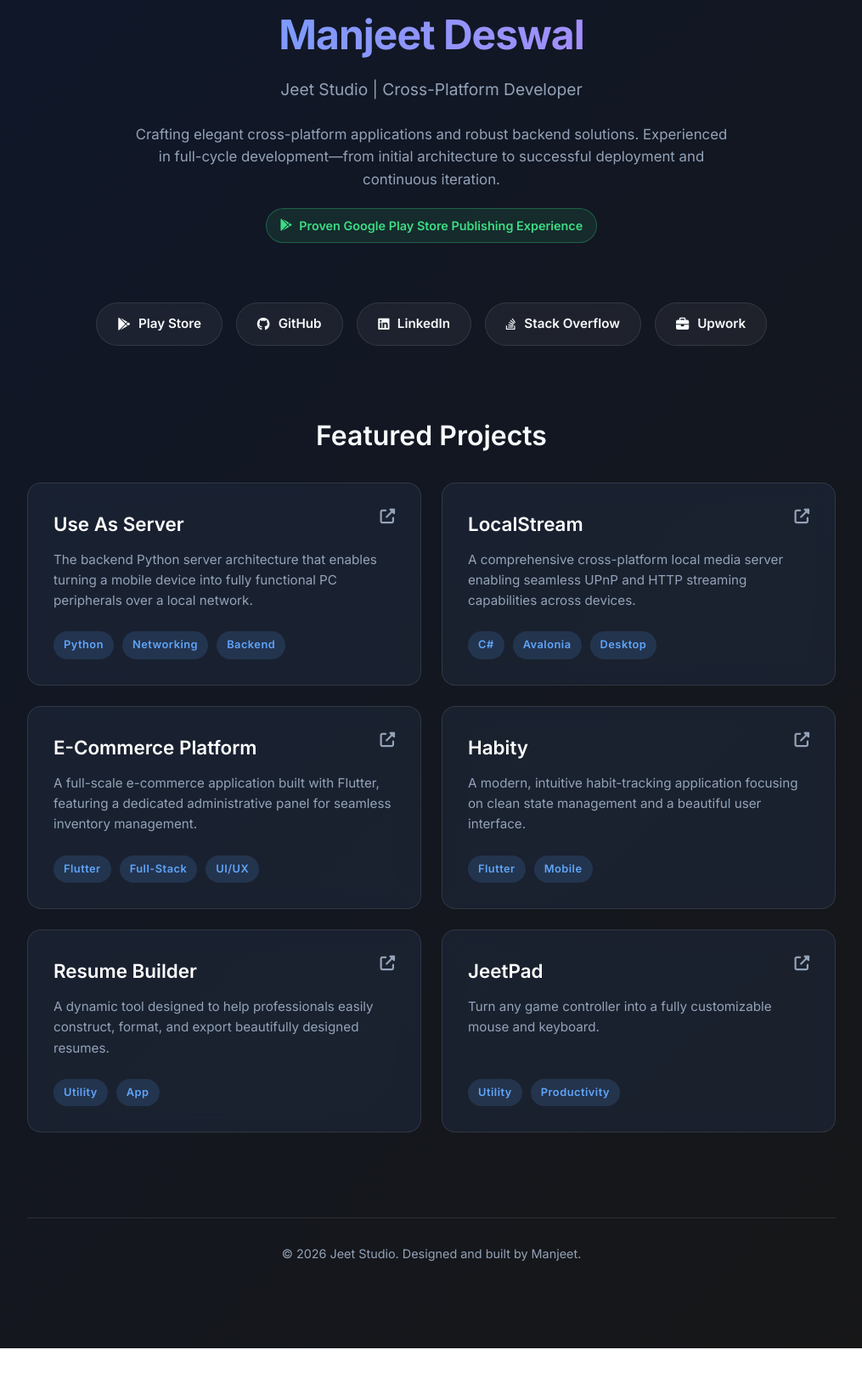
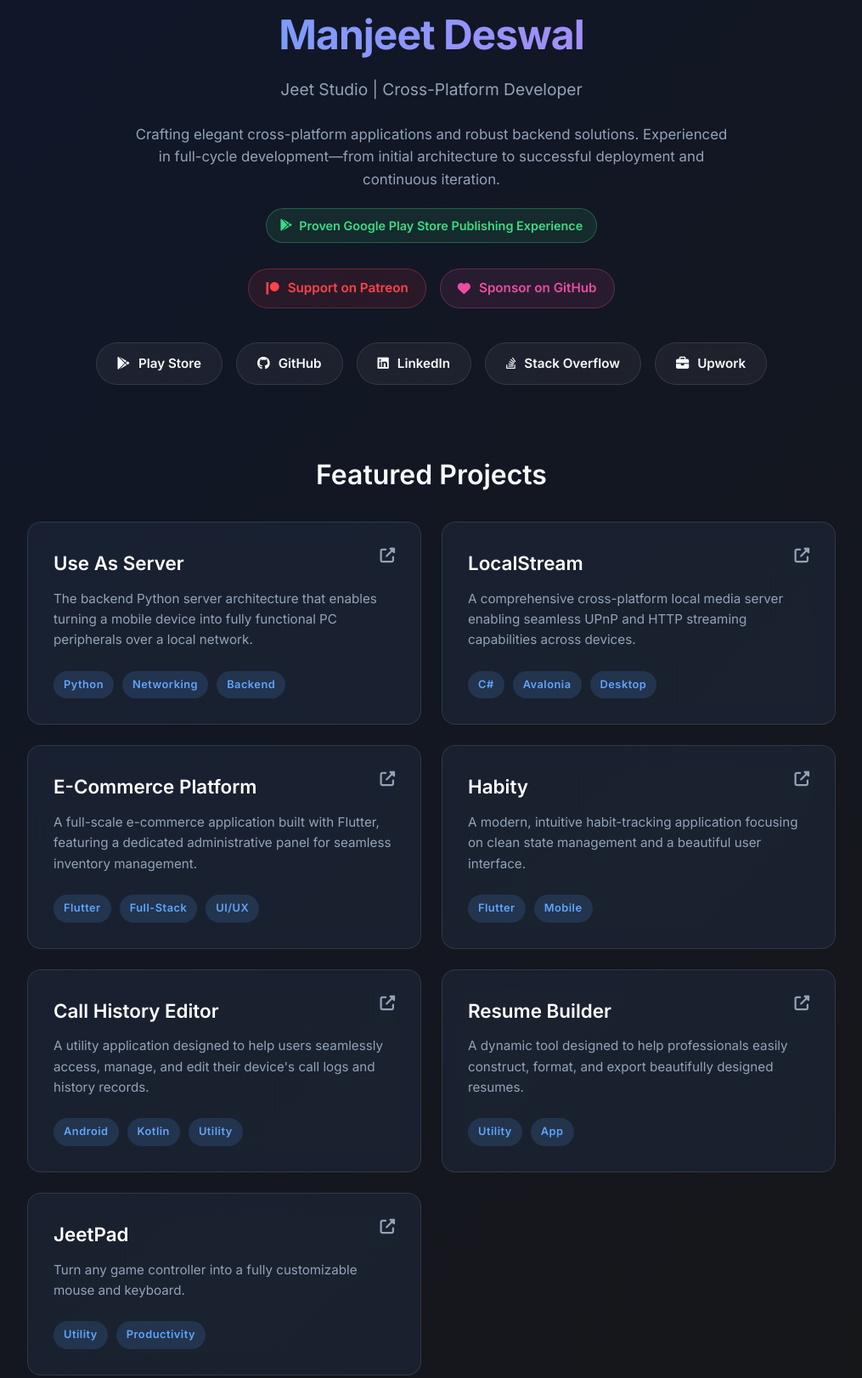
Before and after one commit to manjeetdeswal/portfolio, a plain HTML site: page index.html in a window 1280 px wide. Shown: the part 77-1699 px from the top of the page at 85% size, without its empty margins (132-1147 px from the left). Before the commit the page ends 1664 px from the top, so only its background shows below. Drawn offline with Linux system fonts and the light colour scheme.

Commit message:
Update index.html

```diff
--- a/index.html
+++ b/index.html
@@ -16,6 +16,8 @@
             --accent: #3b82f6;
             --accent-glow: rgba(59, 130, 246, 0.4);
             --play-store: #3ddc84;
+            --patreon: #ff424d;
+            --sponsor: #ea4ca3;
         }
 
         * {
@@ -41,7 +43,7 @@
         /* Hero Section */
         header {
             text-align: center;
-            margin-bottom: 50px;
+            margin-bottom: 40px;
             animation: fadeInDown 0.8s ease-out;
         }
 
@@ -80,7 +82,55 @@
             font-size: 0.9rem;
             font-weight: 600;
             border: 1px solid rgba(61, 220, 132, 0.3);
-            margin-bottom: 20px;
+            margin-bottom: 30px;
+        }
+
+        /* Support Buttons */
+        .support-grid {
+            display: flex;
+            justify-content: center;
+            gap: 16px;
+            flex-wrap: wrap;
+            margin-bottom: 40px;
+        }
+
+        .support-btn {
+            display: inline-flex;
+            align-items: center;
+            gap: 10px;
+            padding: 10px 20px;
+            border-radius: 50px;
+            text-decoration: none;
+            font-weight: 600;
+            font-size: 0.95rem;
+            transition: all 0.3s ease;
+            backdrop-filter: blur(10px);
+        }
+
+        .patreon-btn {
+            background-color: rgba(255, 66, 77, 0.1);
+            color: var(--patreon);
+            border: 1px solid rgba(255, 66, 77, 0.3);
+        }
+
+        .patreon-btn:hover {
+            background-color: var(--patreon);
+            color: #fff;
+            box-shadow: 0 0 20px rgba(255, 66, 77, 0.4);
+            transform: translateY(-3px);
+        }
+
+        .sponsor-btn {
+            background-color: rgba(234, 76, 163, 0.1);
+            color: var(--sponsor);
+            border: 1px solid rgba(234, 76, 163, 0.3);
+        }
+
+        .sponsor-btn:hover {
+            background-color: var(--sponsor);
+            color: #fff;
+            box-shadow: 0 0 20px rgba(234, 76, 163, 0.4);
+            transform: translateY(-3px);
         }
 
         /* Social Links */
@@ -229,6 +279,16 @@
             <div class="experience-badge">
                 <i class="fab fa-google-play"></i> Proven Google Play Store Publishing Experience
             </div>
+
+
+            <div class="support-grid">
+                <a href="https://www.patreon.com/cw/UnrealComponent" target="_blank" class="support-btn patreon-btn">
+                    <i class="fab fa-patreon"></i> Support on Patreon
+                </a>
+                <a href="https://github.com/sponsors/manjeetdeswal" target="_blank" class="support-btn sponsor-btn">
+                    <i class="fas fa-heart"></i> Sponsor on GitHub
+                </a>
+            </div>
         </header>
 
         <div class="links-grid">
@@ -311,6 +371,22 @@
                 </div>
             </a>
 
+            <!-- New Call History Editor App Added Here -->
+            <a href="https://github.com/manjeetdeswal/Call-Histoy-Editor" target="_blank" class="project-card">
+                <div class="card-header">
+                    <div class="project-title">Call History Editor</div>
+                    <i class="fas fa-external-link-alt"></i>
+                </div>
+                <div class="project-desc">
+                    A utility application designed to help users seamlessly access, manage, and edit their device's call logs and history records.
+                </div>
+                <div class="tags">
+                    <span class="tag">Android</span>
+                    <span class="tag">Kotlin</span>
+                    <span class="tag">Utility</span>
+                </div>
+            </a>
+
             <a href="https://github.com/manjeetdeswal/resume_builder" target="_blank" class="project-card">
                 <div class="card-header">
                     <div class="project-title">Resume Builder</div>
```
